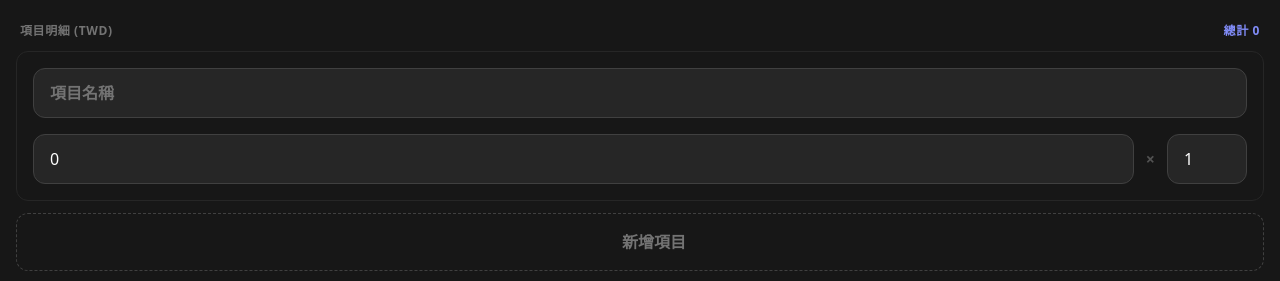
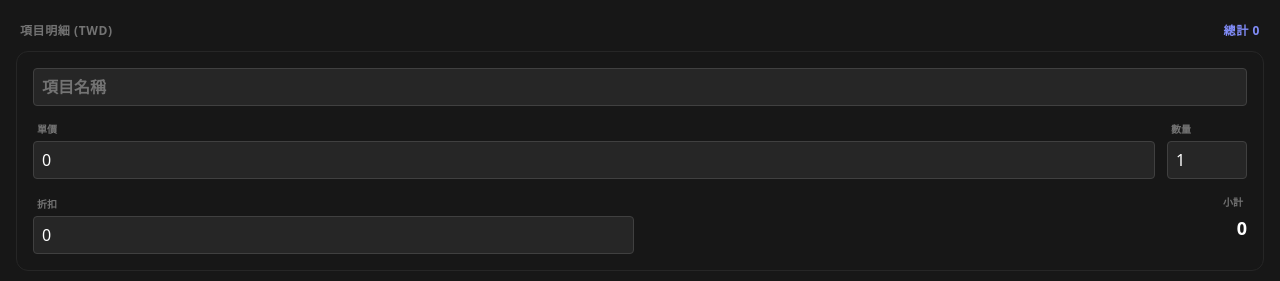
Before and after one commit to PlosinBen/LoveLion, a Nuxt app in the folder frontend/: page /spaces/1/transaction/add in a window 1280 px wide. Shown: the part 258-539 px from the top of the page. Built offline with nearby package versions, Linux system fonts and the light colour scheme; no server answers; sample sign-in values are in the browser's storage; some icons are missing.

Commit message:
feat: complete transaction item fields and align calculation formula
Added Discount field to transaction items and updated frontend calculation logic to (UnitPrice - Discount) * Quantity, matching the backend implementation. Added real-time subtotal display for each item.

```diff
--- a/frontend/components/BaseInput.vue
+++ b/frontend/components/BaseInput.vue
@@ -8,7 +8,7 @@
       :placeholder="placeholder"
       :required="required"
       :disabled="disabled"
-      class="w-full bg-neutral-800 border border-neutral-700 text-white py-3 px-4 rounded-xl outline-none focus:border-indigo-500 transition-colors placeholder-neutral-500 text-base"
+      class="w-full bg-neutral-800 border border-neutral-700 text-white py-1.5 px-2 rounded outline-none focus:border-indigo-500 transition-colors placeholder-neutral-500 text-base"
       :class="inputClass"
       v-bind="$attrs"
     />
--- a/frontend/pages/spaces/[id]/transaction/[txnId]/edit.vue
+++ b/frontend/pages/spaces/[id]/transaction/[txnId]/edit.vue
@@ -60,25 +60,45 @@
                 input-class="font-bold"
               />
               <div class="flex items-center gap-3">
+                <div class="flex-1 flex flex-col gap-1">
+                  <label class="text-[10px] font-bold text-neutral-500 uppercase px-1">單價</label>
                   <BaseInput
                     v-model.number="item.unit_price"
                     type="number"
                     placeholder="單價"
-                  class="flex-1"
                   />
-                <span class="text-neutral-600 font-bold">×</span>
+                </div>
+                <div class="w-20 flex flex-col gap-1">
+                  <label class="text-[10px] font-bold text-neutral-500 uppercase px-1">數量</label>
                   <BaseInput
                     v-model.number="item.quantity"
                     type="number"
                     placeholder="數量"
                     min="1"
-                  class="w-20"
                   />
+                </div>
+              </div>
+
+              <div class="flex items-end gap-3">
+                <div class="flex-1 flex flex-col gap-1">
+                  <label class="text-[10px] font-bold text-neutral-500 uppercase px-1">折扣</label>
+                  <BaseInput
+                    v-model.number="item.discount"
+                    type="number"
+                    placeholder="折扣"
+                  />
+                </div>
+                <div class="flex-1 text-right pb-3">
+                  <div class="text-[10px] font-bold text-neutral-500 uppercase px-1 mb-1">小計</div>
+                  <div class="text-lg font-bold text-white">
+                    {{ ((Number(item.unit_price) - Number(item.discount || 0)) * Number(item.quantity)).toLocaleString() }}
+                  </div>
+                </div>
                 <button
                   v-if="form.items.length > 1"
                   type="button"
                   @click="removeItem(index)"
-                  class="w-10 h-10 rounded-lg bg-red-500/10 text-red-500 flex items-center justify-center border-0 cursor-pointer hover:bg-red-500/20 active:scale-95 transition-transform"
+                  class="mb-2 w-10 h-10 rounded-lg bg-red-500/10 text-red-500 flex items-center justify-center border-0 cursor-pointer hover:bg-red-500/20 active:scale-95 transition-transform"
                 >
                   <Icon icon="mdi:close" />
                 </button>
@@ -225,7 +245,7 @@ const form = ref({
   date: new Date(),
   category: '',
   note: '',
-  items: [{ name: '', unit_price: 0, quantity: 1 }],
+  items: [{ name: '', unit_price: 0, quantity: 1, discount: 0 }],
   currency: 'TWD',
   manual_rate: true,
   exchange_rate: 0,
@@ -235,7 +255,8 @@ const form = ref({
 
 const totalAmount = computed(() => {
   return form.value.items.reduce((sum, item) => {
-    return sum + (Number(item.unit_price) * Number(item.quantity))
+    const subtotal = (Number(item.unit_price) - Number(item.discount || 0)) * Number(item.quantity)
+    return sum + subtotal
   }, 0)
 })
 
@@ -262,7 +283,7 @@ watch(calculatedExchangeRate, (newVal) => {
 })
 
 const addItem = () => {
-  form.value.items.push({ name: '', unit_price: 0, quantity: 1 })
+  form.value.items.push({ name: '', unit_price: 0, quantity: 1, discount: 0 })
 }
 
 const removeItem = (index: number) => {
@@ -284,7 +305,7 @@ const fetchData = async () => {
       date: new Date(txn.date),
       category: txn.category,
       note: txn.note,
-      items: itemsData.length > 0 ? itemsData : [{ name: '', unit_price: 0, quantity: 1 }],
+      items: itemsData.length > 0 ? itemsData : [{ name: '', unit_price: 0, quantity: 1, discount: 0 }],
       currency: txn.currency,
       manual_rate: txn.handling_fee === 0 || !txn.handling_fee,
       exchange_rate: txn.exchange_rate,
@@ -306,7 +327,12 @@ const handleSubmit = async () => {
       category: form.value.category,
       note: form.value.note,
       currency: form.value.currency,
-      items: form.value.items.filter(item => item.name && Number(item.unit_price) > 0),
+      items: form.value.items
+        .filter(item => item.name && Number(item.unit_price) > 0)
+        .map(item => ({
+          ...item,
+          amount: (Number(item.unit_price) - Number(item.discount || 0)) * Number(item.quantity)
+        })),
       exchange_rate: form.value.currency === baseCurrency.value ? 1 : form.value.exchange_rate,
       billing_amount: form.value.currency === baseCurrency.value ? totalAmount.value : form.value.billing_amount,
       handling_fee: form.value.currency === baseCurrency.value ? 0 : form.value.handling_fee,
--- a/frontend/pages/spaces/[id]/transaction/add.vue
+++ b/frontend/pages/spaces/[id]/transaction/add.vue
@@ -56,25 +56,45 @@
                 input-class="font-bold"
               />
               <div class="flex items-center gap-3">
+                <div class="flex-1 flex flex-col gap-1">
+                  <label class="text-[10px] font-bold text-neutral-500 uppercase px-1">單價</label>
                   <BaseInput
                     v-model.number="item.unit_price"
                     type="number"
                     placeholder="單價"
-                  class="flex-1"
                   />
-                <span class="text-neutral-600 font-bold">×</span>
+                </div>
+                <div class="w-20 flex flex-col gap-1">
+                  <label class="text-[10px] font-bold text-neutral-500 uppercase px-1">數量</label>
                   <BaseInput
                     v-model.number="item.quantity"
                     type="number"
                     placeholder="數量"
                     min="1"
-                  class="w-20"
                   />
+                </div>
+              </div>
+
+              <div class="flex items-end gap-3">
+                <div class="flex-1 flex flex-col gap-1">
+                  <label class="text-[10px] font-bold text-neutral-500 uppercase px-1">折扣</label>
+                  <BaseInput
+                    v-model.number="item.discount"
+                    type="number"
+                    placeholder="折扣"
+                  />
+                </div>
+                <div class="flex-1 text-right pb-3">
+                  <div class="text-[10px] font-bold text-neutral-500 uppercase px-1 mb-1">小計</div>
+                  <div class="text-lg font-bold text-white">
+                    {{ ((Number(item.unit_price) - Number(item.discount || 0)) * Number(item.quantity)).toLocaleString() }}
+                  </div>
+                </div>
                 <button
                   v-if="form.items.length > 1"
                   type="button"
                   @click="removeItem(index)"
-                  class="w-10 h-10 rounded-lg bg-red-500/10 text-red-500 flex items-center justify-center border-0 cursor-pointer hover:bg-red-500/20 active:scale-95 transition-transform"
+                  class="mb-2 w-10 h-10 rounded-lg bg-red-500/10 text-red-500 flex items-center justify-center border-0 cursor-pointer hover:bg-red-500/20 active:scale-95 transition-transform"
                 >
                   <Icon icon="mdi:close" />
                 </button>
@@ -212,7 +232,7 @@ const form = ref({
   date: new Date(),
   category: '其他',
   note: '',
-  items: [{ name: '', unit_price: 0, quantity: 1 }],
+  items: [{ name: '', unit_price: 0, quantity: 1, discount: 0 }],
   currency: 'TWD',
   manual_rate: true,
   exchange_rate: 0,
@@ -222,7 +242,8 @@ const form = ref({
 
 const totalAmount = computed(() => {
   return form.value.items.reduce((sum, item) => {
-    return sum + (Number(item.unit_price) * Number(item.quantity))
+    const subtotal = (Number(item.unit_price) - Number(item.discount || 0)) * Number(item.quantity)
+    return sum + subtotal
   }, 0)
 })
 
@@ -249,7 +270,7 @@ watch(calculatedExchangeRate, (newVal) => {
 })
 
 const addItem = () => {
-  form.value.items.push({ name: '', unit_price: 0, quantity: 1 })
+  form.value.items.push({ name: '', unit_price: 0, quantity: 1, discount: 0 })
 }
 
 const removeItem = (index: number) => {
@@ -269,7 +290,12 @@ const handleSubmit = async () => {
       category: form.value.category,
       note: form.value.note,
       currency: form.value.currency,
-      items: form.value.items.filter(item => item.name && Number(item.unit_price) > 0),
+      items: form.value.items
+        .filter(item => item.name && Number(item.unit_price) > 0)
+        .map(item => ({
+          ...item,
+          amount: (Number(item.unit_price) - Number(item.discount || 0)) * Number(item.quantity)
+        })),
       exchange_rate: form.value.currency === baseCurrency.value ? 1 : form.value.exchange_rate,
       billing_amount: form.value.currency === baseCurrency.value ? totalAmount.value : form.value.billing_amount,
       handling_fee: form.value.currency === baseCurrency.value ? 0 : form.value.handling_fee,
```
Lines whose indentation alone changed are shown as unchanged.
